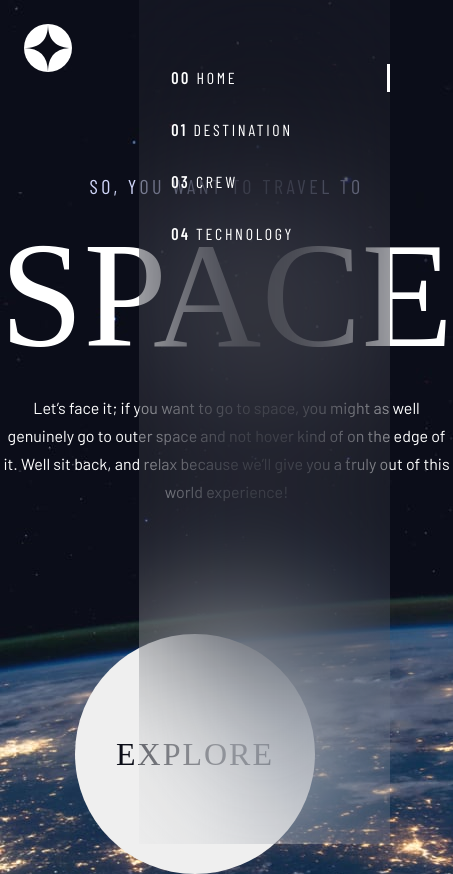
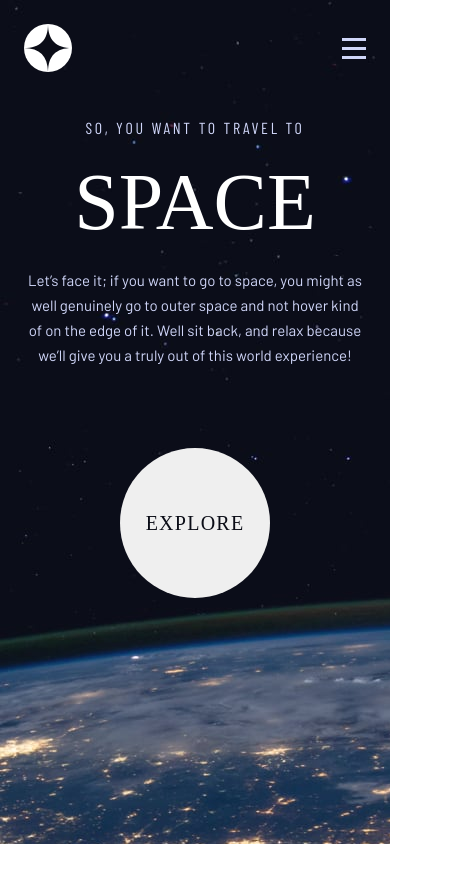
Before and after one commit to arijit-malakar/space-tourism-website, a React (Vite) app: page / in a window 390 px wide. Shown: the whole page, 453 px wide, since content can reach past the window. After the commit the page ends 844 px from the top, so only its background shows below. Built offline with nearby package versions, Linux system fonts and the light colour scheme; a web font is replaced by a local one.

Commit message:
Added hamburger toggling

```diff
--- a/src/components/Header.tsx
+++ b/src/components/Header.tsx
@@ -7,7 +7,24 @@ const Header = () => {
     <header className="header">
       <img src="../src/assets/shared/logo.svg" alt="logo-img" />
       <div className="header-divider"></div>
-      <div className="mobile-menu-btn"></div>
+      <button
+        className="btn-hamburger"
+        onClick={() => setIsMobileMenuOpen(!isMobileMenuOpen)}
+      >
+        {isMobileMenuOpen ? (
+          <img
+            className="icon-close"
+            src="../src/assets/shared/icon-close.svg"
+            alt="icon-close"
+          />
+        ) : (
+          <img
+            className="icon-hamburger"
+            src="../src/assets/shared/icon-hamburger.svg"
+            alt="icon-hamburger"
+          />
+        )}
+      </button>
       <nav className={`nav ${isMobileMenuOpen && "open"}`}>
         <ul className="nav-list">
           <li>
--- a/src/index.css
+++ b/src/index.css
@@ -84,6 +84,18 @@ h5 {
   }
 }
 
+@media (max-width: 480px) {
+  h1 {
+    font-size: 5rem;
+    line-height: 100px;
+  }
+
+  h5 {
+    font-size: 1rem;
+    letter-spacing: 2.7px;
+  }
+}
+
 .sub-heading-1 {
   font-size: 1.75rem;
   font-family: var(--font-heading);
@@ -96,6 +108,7 @@ h5 {
 }
 
 p {
+  color: var(--color-light-purple);
   font-size: 1.125rem;
   line-height: 32px;
   text-transform: none;
@@ -105,6 +118,13 @@ p {
   p {
     font-size: 1rem;
     line-height: 28px;
+  }
+}
+
+@media (max-width: 480px) {
+  p {
+    font-size: 15px;
+    line-height: 25px;
   }
 }
 
@@ -118,6 +138,12 @@ p {
 
 .mb-24 {
   margin-bottom: 1.5rem !important;
+}
+
+@media (max-width: 480px) {
+  .mb-24 {
+    margin-bottom: 1rem !important;
+  }
 }
 
 /* Buttons */
@@ -135,6 +161,15 @@ p {
   font-size: 2rem;
   font-family: var(--font-heading);
   letter-spacing: 2px;
+}
+
+@media (max-width: 480px) {
+  .btn-main {
+    width: 9.375rem;
+    height: 9.375rem;
+    font-size: 1.25rem;
+    letter-spacing: 1.25px;
+  }
 }
 
 /* Header */
@@ -157,8 +192,7 @@ p {
 
 @media (max-width: 480px) {
   .header {
-    margin-top: 1.5rem;
-    margin-left: 1.5rem;
+    margin: 1.5rem 1.5rem 0;
   }
 }
 
@@ -195,10 +229,10 @@ p {
 
 @media (max-width: 480px) {
   .nav {
-    padding: 4rem 0 0 2rem;
+    padding: 7.375rem 0 0 2rem;
     position: absolute;
     top: -1.5rem;
-    right: 0;
+    right: -1.5rem;
     height: 100vh;
   }
 }
@@ -268,6 +302,30 @@ p {
   }
 }
 
+/* Hamburger Menu */
+
+.btn-hamburger {
+  display: none;
+}
+
+@media (max-width: 480px) {
+  .btn-hamburger {
+    display: unset;
+    border: none;
+    background-color: transparent;
+    line-height: 0;
+    z-index: 1;
+  }
+
+  .nav {
+    display: none;
+  }
+
+  .nav.open {
+    display: unset;
+  }
+}
+
 /* Landing Page - Content */
 .container {
   margin: 0 auto;
@@ -281,6 +339,13 @@ p {
     padding: 6.5rem 0 0;
     text-align: center;
     row-gap: 8rem;
+  }
+}
+
+@media (max-width: 480px) {
+  .container {
+    padding: 3rem 1.5rem 0;
+    row-gap: 5rem;
   }
 }
 
@@ -299,6 +364,12 @@ p {
   width: min-content;
 }
 
+@media (max-width: 480px) {
+  .content-home {
+    width: unset;
+  }
+}
+
 .btn-wrapper {
   height: 100%;
   display: flex;
```
